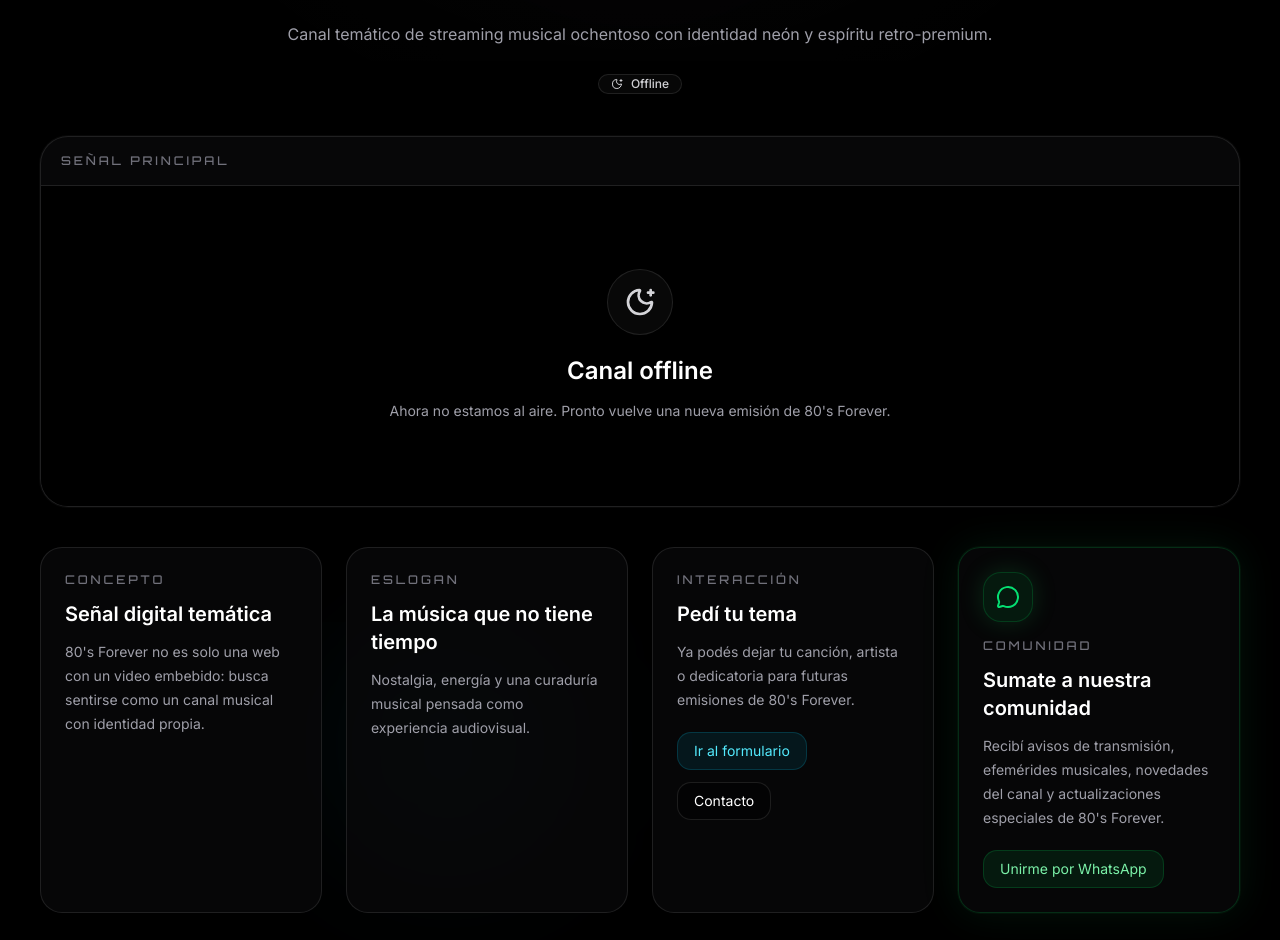
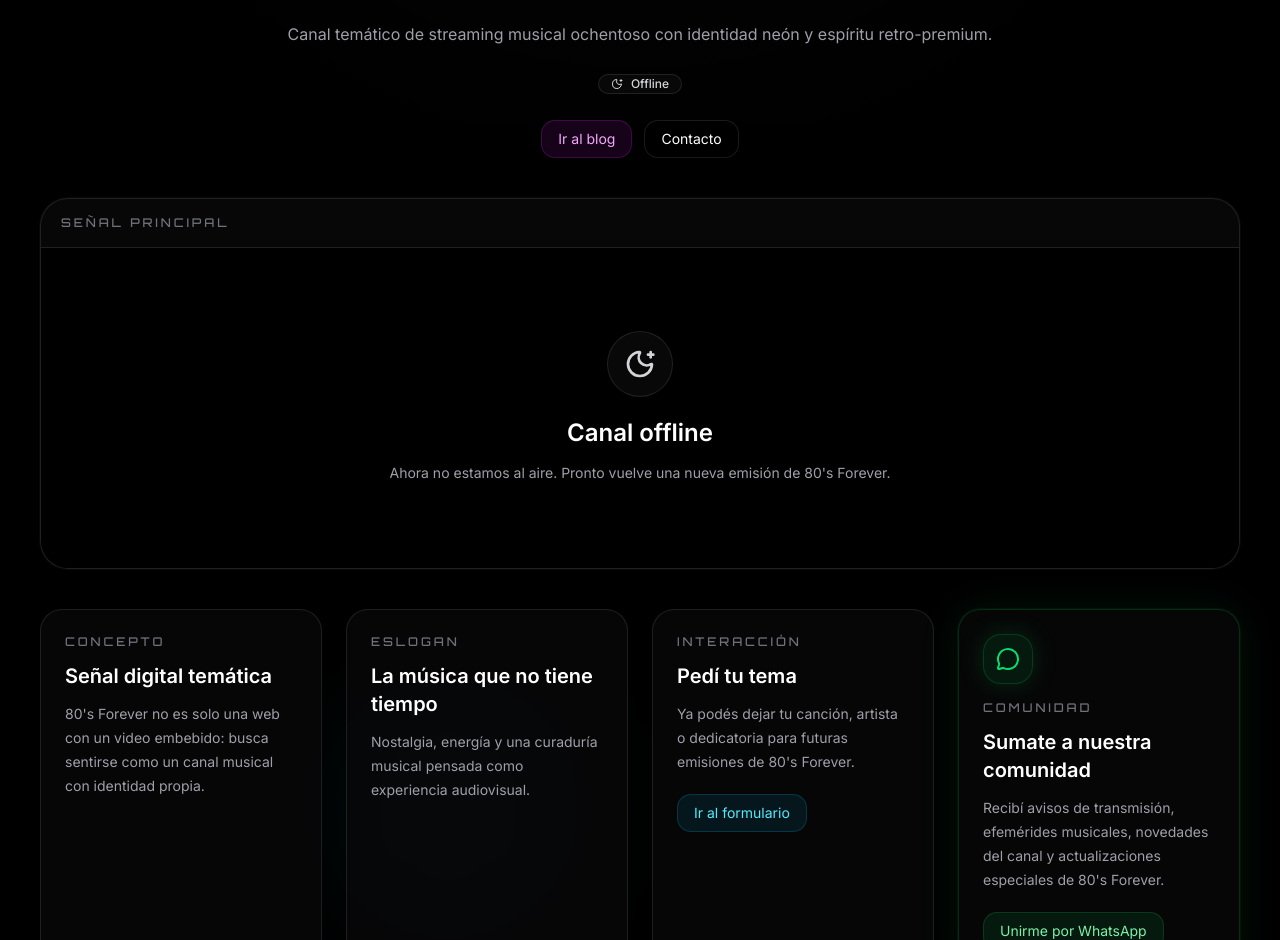
Before and after one commit to GFGaldeano/80-forever, a Next.js app: page / in a window 1280 px wide. Shown: the part 452-1392 px from the top of the page. Built offline with nearby package versions, Linux system fonts and the light colour scheme; no server answers; the database is empty.

Commit message:
feat: add blog foundation and public navigation flow

```diff
--- a/src/app/blog/[slug]/page.tsx
+++ b/src/app/blog/[slug]/page.tsx
@@ -49,7 +49,7 @@ export default async function BlogPostDetailPage({
       <div className="relative mx-auto max-w-4xl px-6 py-12 md:px-8">
         <Link
           href="/blog"
-          className="inline-flex rounded-xl border border-white/10 bg-black/40 px-4 py-2 text-sm text-white transition hover:bg-white/[0.04]"
+          className="inline-flex rounded-xl border border-fuchsia-400/40 bg-fuchsia-500/10 px-4 py-2 text-sm font-medium text-fuchsia-300 shadow-[0_0_18px_rgba(217,70,239,0.18)] backdrop-blur-sm transition hover:border-fuchsia-300/70 hover:bg-fuchsia-500/15 hover:text-fuchsia-200 hover:shadow-[0_0_24px_rgba(217,70,239,0.28)]"
         >
           Volver al blog
         </Link>
--- a/src/app/blog/page.tsx
+++ b/src/app/blog/page.tsx
@@ -26,7 +26,16 @@ export default async function BlogPage() {
 
       <div className="relative mx-auto max-w-6xl px-6 py-12 md:px-8">
         <header className="border-b border-white/10 pb-8 text-center">
-          <p className="text-xs uppercase tracking-[0.3em] text-zinc-500 [font-family:var(--font-orbitron)]">
+          <div className="flex justify-center">
+            <Link
+              href="/"
+              className="inline-flex rounded-xl border border-fuchsia-500/20 bg-fuchsia-500/10 px-4 py-2 text-sm text-fuchsia-300 transition hover:bg-fuchsia-500/15"
+            >
+              Volver al inicio
+            </Link>
+          </div>
+
+          <p className="mt-6 text-xs uppercase tracking-[0.3em] text-zinc-500 [font-family:var(--font-orbitron)]">
             {siteConfig.name}
           </p>
 
--- a/src/app/contacto/page.tsx
+++ b/src/app/contacto/page.tsx
@@ -1,3 +1,4 @@
+import Link from "next/link";
 import { MessagesSquare } from "lucide-react";
 
 import { ContactMessageForm } from "@/components/forms/contact-message-form";
@@ -15,7 +16,16 @@ export default function ContactPage() {
 
       <div className="relative mx-auto max-w-5xl px-6 py-12 md:px-8">
         <div className="border-b border-white/10 pb-8 text-center">
-          <p className="text-xs uppercase tracking-[0.3em] text-zinc-500 [font-family:var(--font-orbitron)]">
+          <div className="flex justify-center">
+            <Link
+              href="/"
+              className="inline-flex rounded-xl border border-fuchsia-500/20 bg-fuchsia-500/10 px-4 py-2 text-sm text-fuchsia-300 transition hover:bg-fuchsia-500/15"
+            >
+              Volver al inicio
+            </Link>
+          </div>
+
+          <p className="mt-6 text-xs uppercase tracking-[0.3em] text-zinc-500 [font-family:var(--font-orbitron)]">
             {siteConfig.name}
           </p>
 
--- a/src/app/page.tsx
+++ b/src/app/page.tsx
@@ -67,6 +67,22 @@ export default async function HomePage() {
 
           <div className="mt-6">
             <StreamStatusBadge status={status} />
+          </div>
+
+          <div className="mt-6 flex flex-wrap justify-center gap-3">
+            <Link
+              href="/blog"
+              className="inline-flex rounded-xl border border-fuchsia-500/20 bg-fuchsia-500/10 px-4 py-2 text-sm text-fuchsia-300 transition hover:bg-fuchsia-500/15"
+            >
+              Ir al blog
+            </Link>
+
+            <Link
+              href="/contacto"
+              className="inline-flex rounded-xl border border-white/10 bg-black/40 px-4 py-2 text-sm text-white transition hover:bg-white/[0.04]"
+            >
+              Contacto
+            </Link>
           </div>
         </header>
 
@@ -138,13 +154,6 @@ export default async function HomePage() {
               >
                 Ir al formulario
               </Link>
-
-              <Link
-                href="/contacto"
-                className="inline-flex rounded-xl border border-white/10 bg-black/40 px-4 py-2 text-sm text-white transition hover:bg-white/[0.04]"
-              >
-                Contacto
-              </Link>
             </div>
           </div>
 
```
